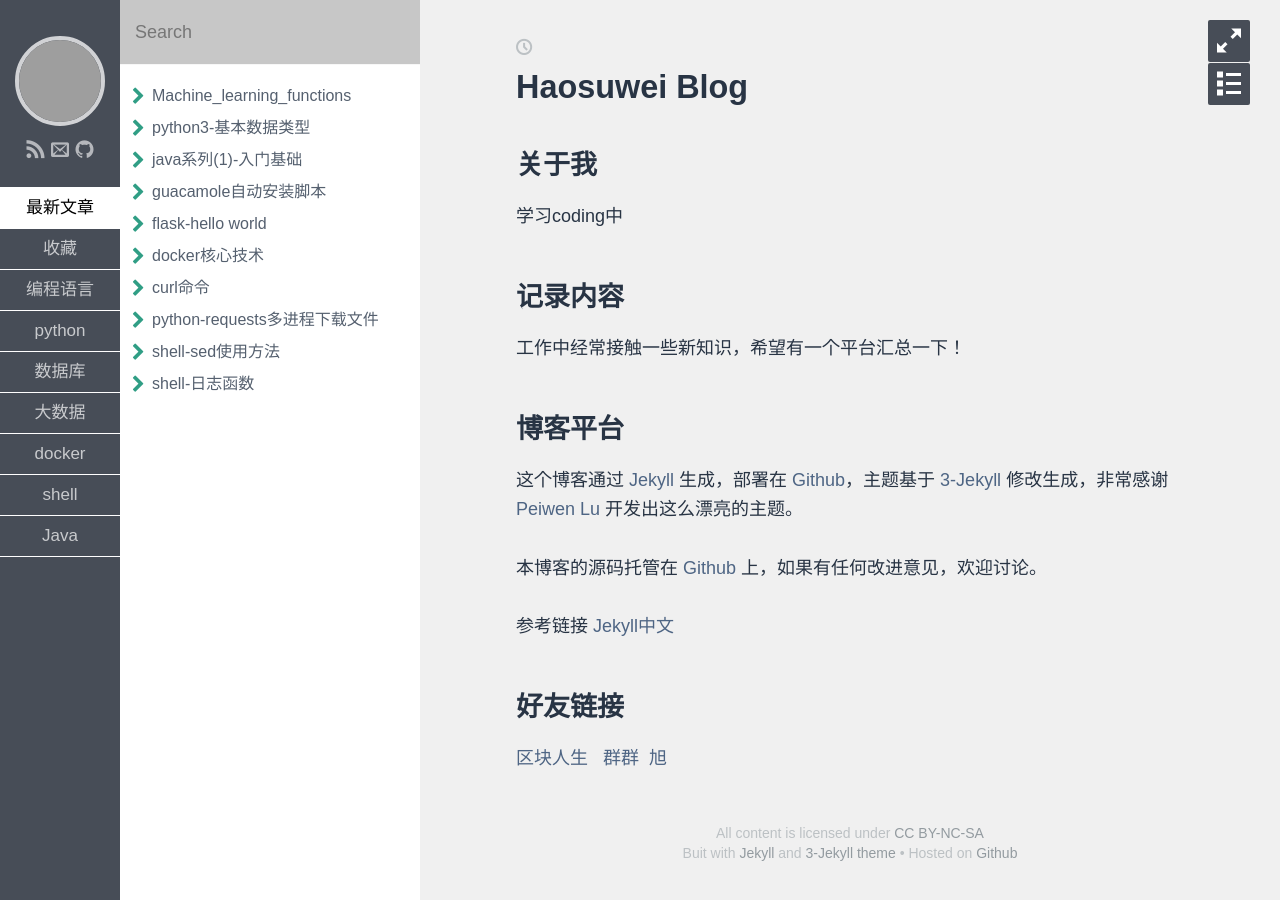
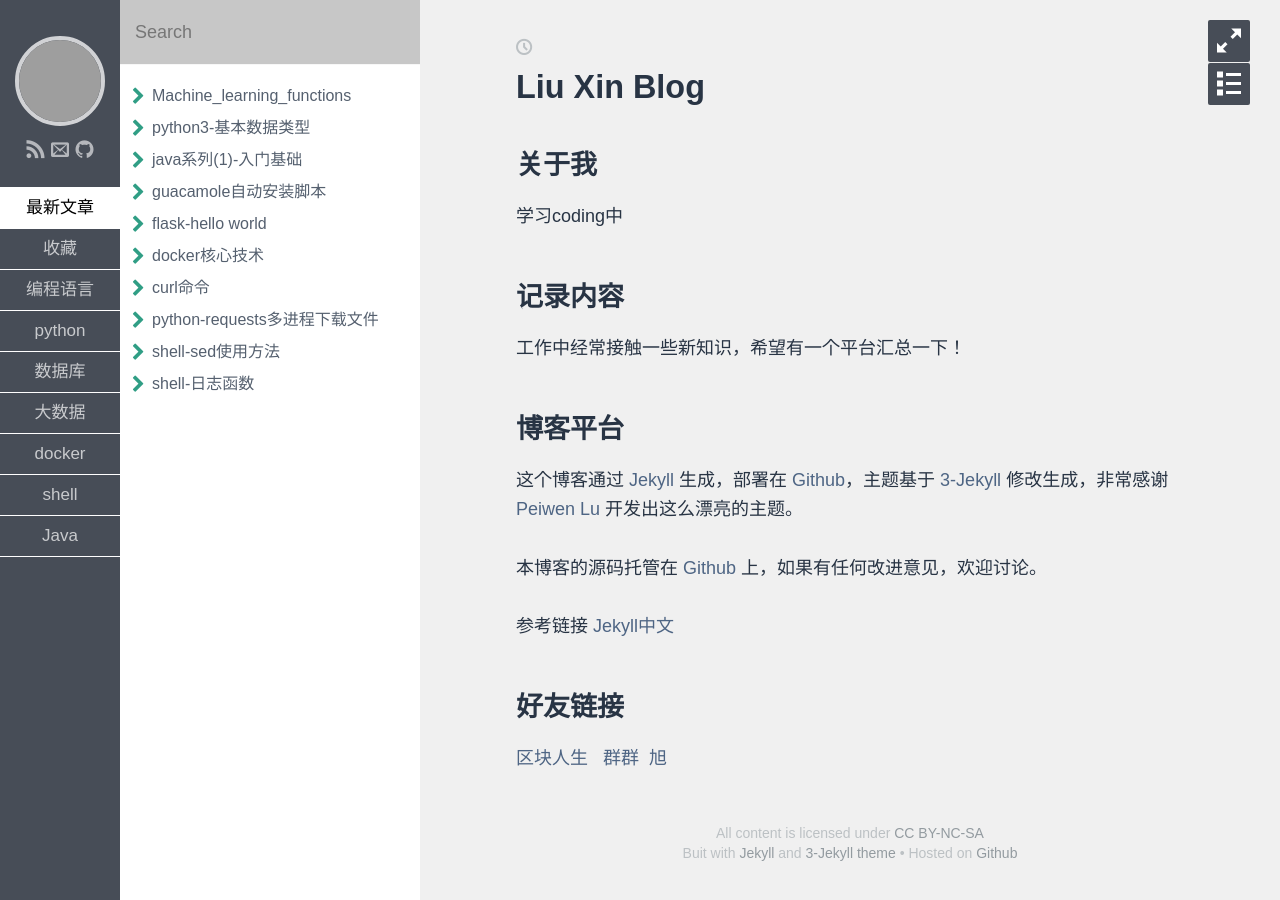
Before and after one commit to liuxinhuayu/liuxinhuayu.github.io, a Jekyll site: the page built from index.md, in a window 1280 px wide. Built offline with Jekyll 4.4.1, drawn with Linux system fonts in a browser that asks for light colours; some web fonts are replaced; grey boxes are pictures that could not be loaded.

Commit message:
修改名字
修改名字

```diff
--- a/index.md
+++ b/index.md
@@ -1,5 +1,5 @@
 ---
-title: Haosuwei Blog
+title: Liu Xin Blog
 layout: post
 ---
 
```
